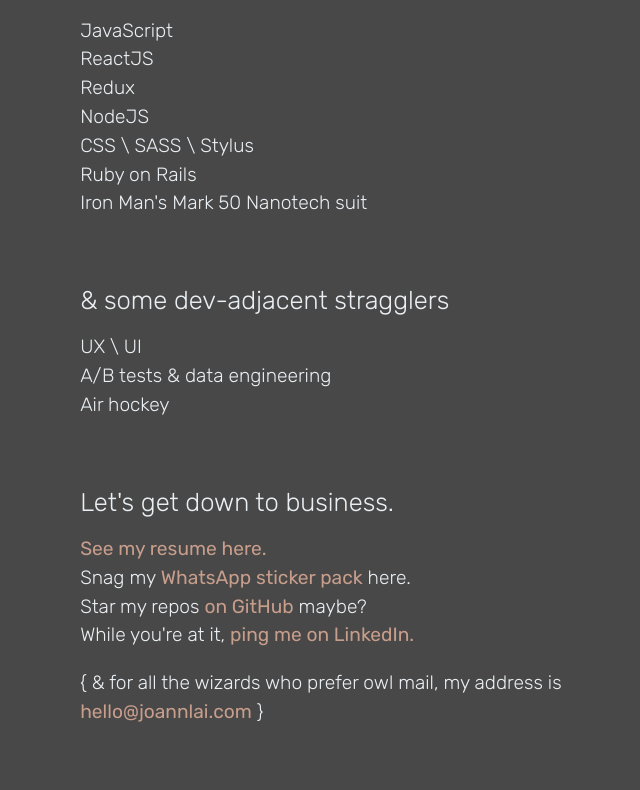
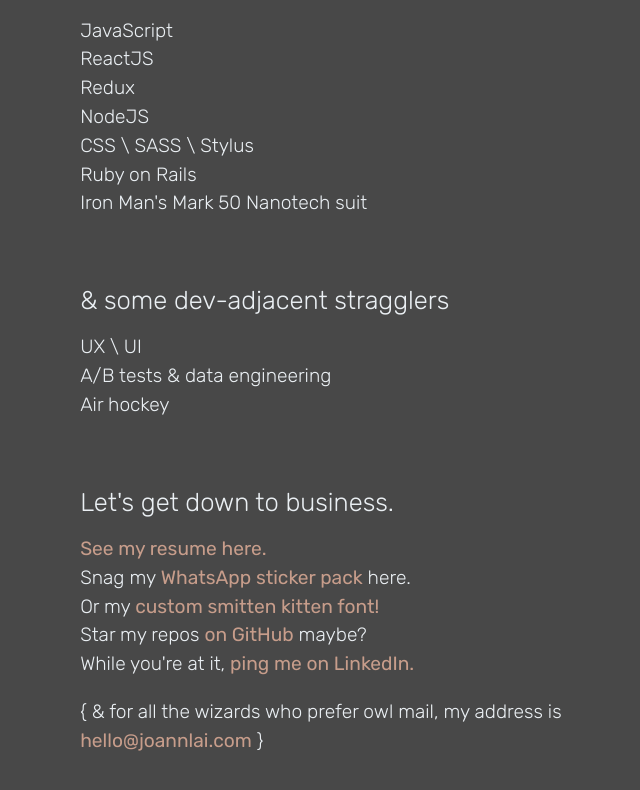
Before and after one commit to laijoann/laijoann.github.io, a plain HTML site: page index.html in a window 1280 px wide. Shown: the part 1113-1903 px from the top of the page, without its empty margins (435-1075 px from the left). Drawn offline with nearby package versions, Linux system fonts and the light colour scheme.

Commit message:
Update index.html

```diff
--- a/index.html
+++ b/index.html
@@ -51,6 +51,7 @@
           <p class='contentText__bbTitle'>Let's get down to business.</p>
           <p><a class='highlightOnHover' href='Joann Lai - Full stack developer.pdf'>See my resume here.</a></p>
           <p>Snag my <a class='highlightOnHover' href='https://play.google.com/store/apps/details?id=com.joann.keykeystickers' target='_blank'>WhatsApp sticker pack</a> here.</p>
+          <p>Or my <a class='highlightOnHover' href='https://2ttf.com/GyN0FeBIS8i' target='_blank'>custom smitten kitten font!</a></p>
           <p>Star my repos <a class='highlightOnHover' href='https://github.com/laijoann' target='_blank'>on GitHub</a> maybe?</p>
           <p>While you're at it, <a class='highlightOnHover' href='https://www.linkedin.com/in/Laijoann' target='_blank'>ping me on LinkedIn.</a></p>
           <p style='margin-top: 1em;'>{ &amp; for all the wizards who prefer owl mail, my address is <a class='highlightOnHover' href="mailto:hello@joannlai.com" target="_top">hello@joannlai.com</a> }</p>
```
